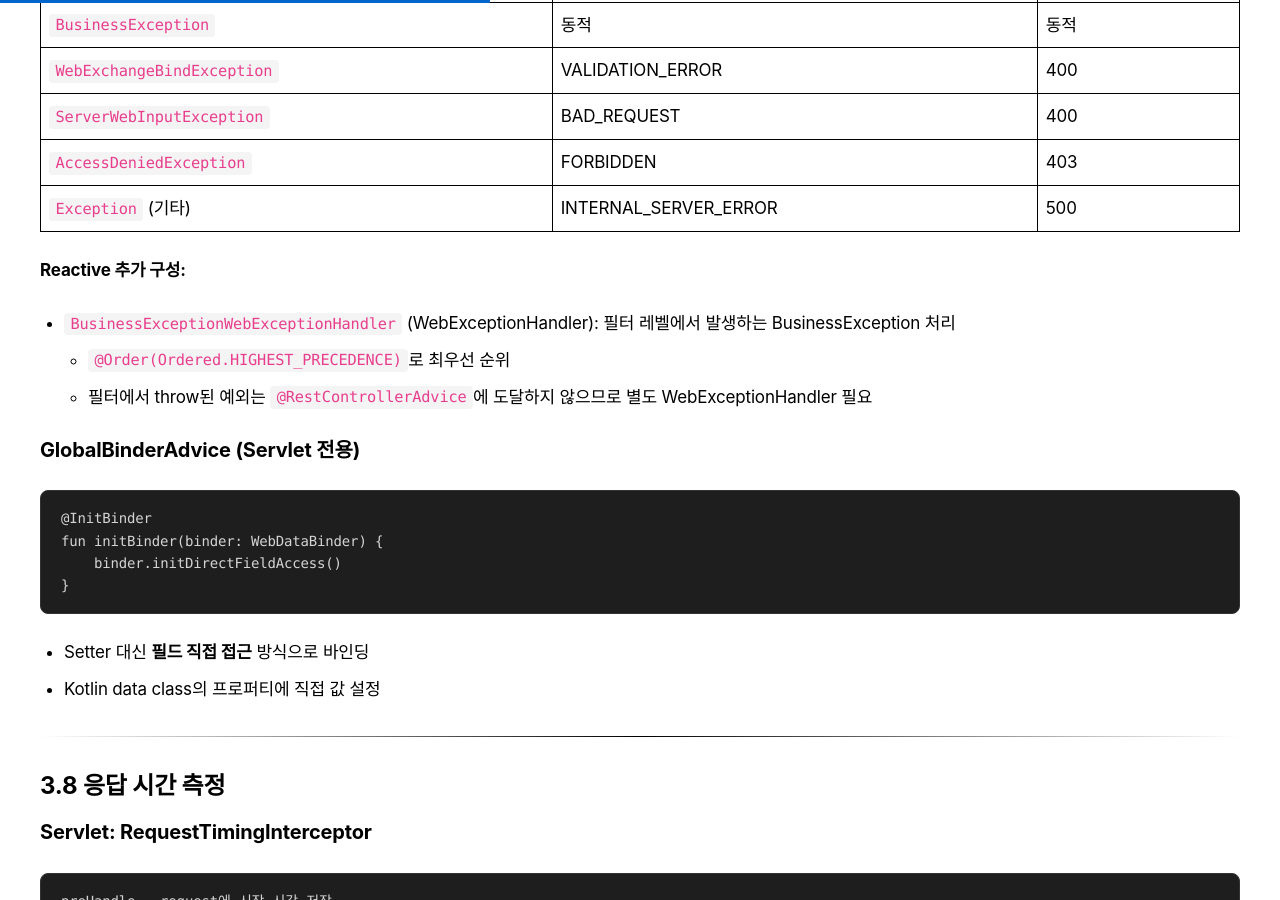
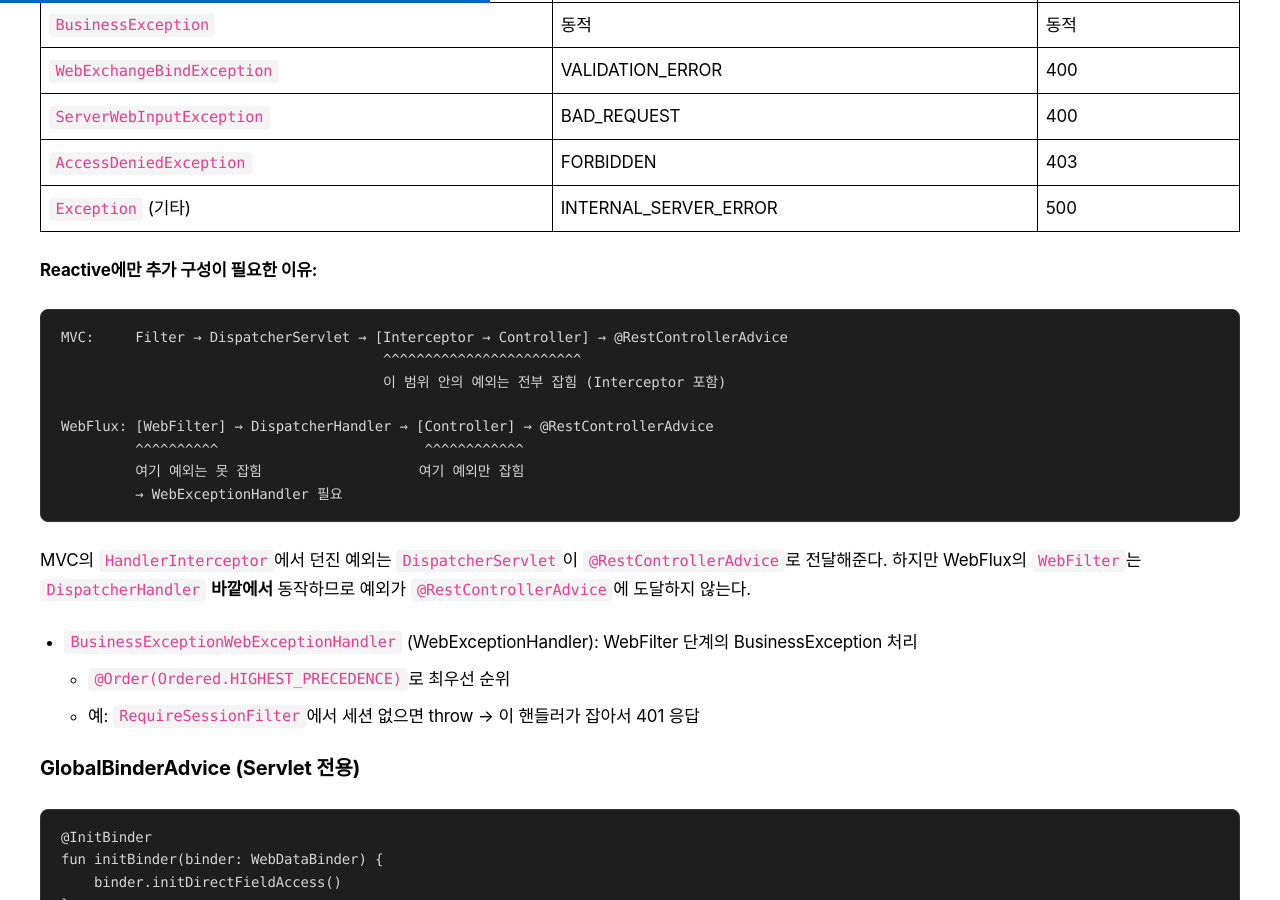
Before and after one commit to khjzzm/khjzzm.github.io, a Jekyll site: the page built from _posts/2026-04-07-commons-review.md, in a window 1280 px wide and 900 px high, scrolled down 24894 px. Built offline with Jekyll 4.4.1, drawn with Linux system fonts in a browser that asks for light colours; some web fonts are replaced; comment, search, counter and statistics services are not loaded.

Commit message:
docs: Commons 리뷰 Reactive 추가 구성 이유 설명 보강
- MVC vs WebFlux 예외 전파 경로 다이어그램 추가
- Interceptor 예외는 DispatcherServlet이 전달, WebFilter 예외는 안 닿는 이유
- WebExceptionHandler가 Reactive에만 필요한 근거 명시

Co-Authored-By: Claude Opus 4.6 (1M context) <noreply@anthropic.com>

````diff
--- a/_posts/2026-04-07-commons-review.md
+++ b/_posts/2026-04-07-commons-review.md
@@ -904,10 +904,24 @@ http
 | `AccessDeniedException` | FORBIDDEN | 403 |
 | `Exception` (기타) | INTERNAL_SERVER_ERROR | 500 |
 
-**Reactive 추가 구성:**
-- `BusinessExceptionWebExceptionHandler` (WebExceptionHandler): 필터 레벨에서 발생하는 BusinessException 처리
+**Reactive에만 추가 구성이 필요한 이유:**
+
+```
+MVC:     Filter → DispatcherServlet → [Interceptor → Controller] → @RestControllerAdvice
+                                       ^^^^^^^^^^^^^^^^^^^^^^^^
+                                       이 범위 안의 예외는 전부 잡힘 (Interceptor 포함)
+
+WebFlux: [WebFilter] → DispatcherHandler → [Controller] → @RestControllerAdvice
+         ^^^^^^^^^^                         ^^^^^^^^^^^^
+         여기 예외는 못 잡힘                   여기 예외만 잡힘
+         → WebExceptionHandler 필요
+```
+
+MVC의 `HandlerInterceptor`에서 던진 예외는 `DispatcherServlet`이 `@RestControllerAdvice`로 전달해준다. 하지만 WebFlux의 `WebFilter`는 `DispatcherHandler` **바깥에서** 동작하므로 예외가 `@RestControllerAdvice`에 도달하지 않는다.
+
+- `BusinessExceptionWebExceptionHandler` (WebExceptionHandler): WebFilter 단계의 BusinessException 처리
   - `@Order(Ordered.HIGHEST_PRECEDENCE)`로 최우선 순위
-  - 필터에서 throw된 예외는 `@RestControllerAdvice`에 도달하지 않으므로 별도 WebExceptionHandler 필요
+  - 예: `RequireSessionFilter`에서 세션 없으면 throw → 이 핸들러가 잡아서 401 응답
 
 #### GlobalBinderAdvice (Servlet 전용)
 ```kotlin
````
